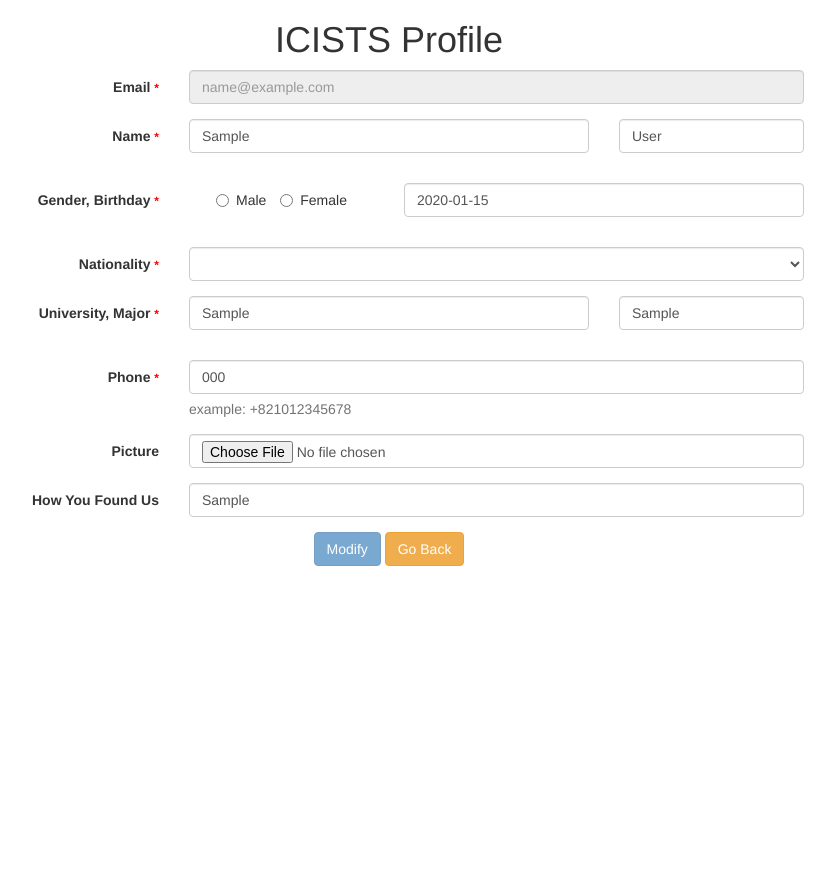
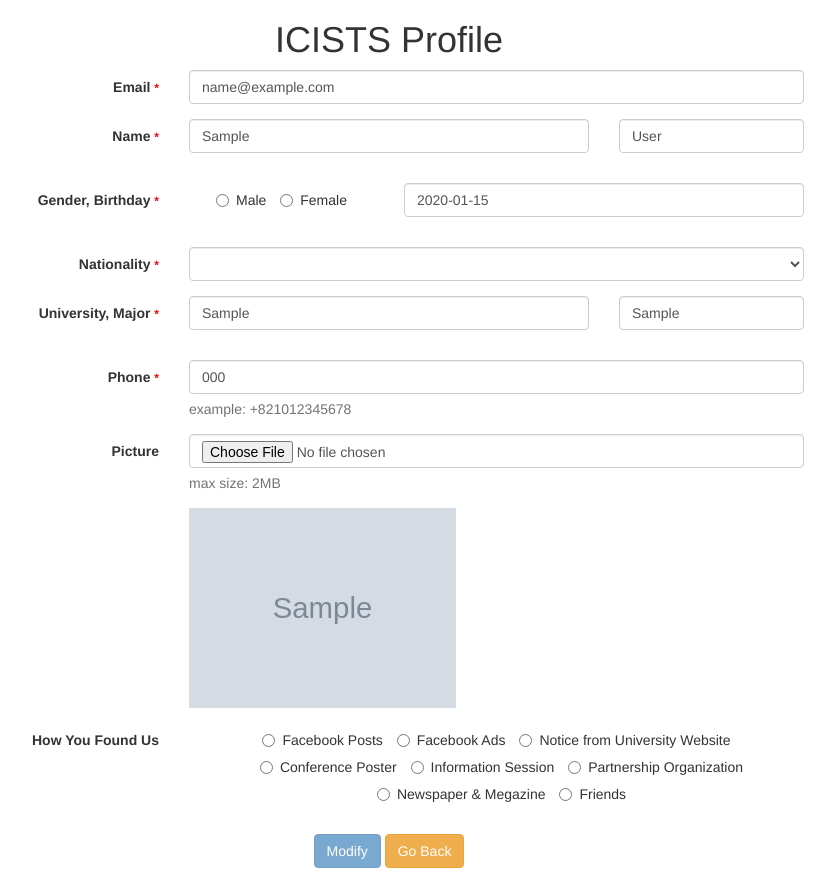
Before and after one commit to icists/ams, a Django app: page /session/profile/ in a window 1280 px wide. Shown: the whole page, without its empty margins (251-1086 px from the left). Before the commit the page ends 566 px from the top, so only its background shows below. Run offline with Django 3.2, Linux system fonts and the light colour scheme; a user stored in the database is signed in; tables that the repository leaves empty hold one stand-in row (values such as "Sample post"); grey boxes marked "Sample" are stand-in pictures; some libraries are stand-ins or nearby versions.

Commit message:
add profile edit

```diff
--- a/icists/icists/apps/session/models.py
+++ b/icists/icists/apps/session/models.py
@@ -1,15 +1,22 @@
 from django.db import models
+from django.core.exceptions import ValidationError
 from django.contrib.auth.models import User
 
 # Create your models here.
 class UserProfile(models.Model):
+    def validate_image(image_obj):
+        filesize = image_obj.file.size
+        if filesize > 2 * 1024 * 1024:
+            raise ValidationError("Size of image should less than 2MB")
+
     user = models.OneToOneField(User)
     birthday = models.DateField()
-    nationality = models.CharField(max_length = 45)
-    gender = models.CharField(max_length = 45)
-    phone = models.CharField(max_length = 45) #country_code + number
-    major = models.CharField(max_length = 45)
-    university = models.CharField(max_length = 70)
-    picture = models.ImageField(upload_to = 'profilepicture') #size limit to 2000*2000
-    how_you_found_us = models.CharField(max_length = 100)
-    address = models.CharField(max_length = 200, null=True)
+    nationality = models.CharField(max_length=45)
+    gender = models.CharField(max_length=45)
+    phone = models.CharField(max_length=45) #country_code + number
+    major = models.CharField(max_length=45)
+    university = models.CharField(max_length=70)
+    picture = models.ImageField(upload_to='profilepicture', null=True, blank=True,
+            validators=[validate_image]) #size limit to 2MB
+    how_you_found_us = models.CharField(max_length=100, null=True, blank=True)
+    address = models.CharField(max_length=200, null=True)
--- a/icists/icists/apps/session/views.py
+++ b/icists/icists/apps/session/views.py
@@ -17,18 +17,19 @@ def get_username(email):
     return ''
 
 
-def is_valid_email(email):
+def is_valid_email(email, exclude=''):
     if not re.match(r'[^@]+@[^@]+\.[^@]+', email):
         return False
 
-    users = User.objects.filter(email=email)
+    users = User.objects.filter(email=email).exclude(email=exclude)
     if len(users) > 0:
         return False
     return True
 
 
 def vcheck(request):
-    if is_valid_email(request.GET.get('email', '')):
+    if is_valid_email(request.GET.get('email', ''),
+		request.GET.get('exclude', '')):
         return HttpResponse(status=200)
     return HttpResponse(status=400)
 
@@ -74,23 +75,14 @@ def signup(request):
             password = user_f.cleaned_data['password']
             first_name = user_f.cleaned_data['first_name']
             last_name = user_f.cleaned_data['last_name']
-            birthday = user_profile_f.cleaned_data['birthday']
-            nationality = user_profile_f.cleaned_data['nationality']
-            gender = user_profile_f.cleaned_data['gender']
-            major = user_profile_f.cleaned_data['major']
-            university = user_profile_f.cleaned_data['university']
-            phone = user_profile_f.cleaned_data['phone']
-            picture = user_profile_f.cleaned_data['picture']
-            how_you_found_us = user_profile_f.cleaned_data['how_you_found_us']
 
             username = os.urandom(10).encode('hex')
             user = User.objects.create_user(username=username, first_name=first_name,
                 last_name=last_name, email=email, password=password)
             user.save()
 
-            user_profile = UserProfile(user=user, birthday=birthday, nationality=nationality,
-                gender=gender, major=major, university=university, phone=phone, picture=picture,
-                how_you_found_us=how_you_found_us)
+            user_profile = user_profile_f.save(commit=False)
+            user_profile.user = user
             user_profile.save()
         else:
             raise SuspiciousOperation()
@@ -99,7 +91,7 @@ def signup(request):
     return render(request, 'session/signup.html')
 
 
-@login_required()
+@login_required
 def profile(request, uid = ''):
     cuser = request.user
     if uid == '':
@@ -112,8 +104,20 @@ def profile(request, uid = ''):
     if len(userl) < 1:
         raise Http404()
     user = userl[0]
+    userprofile = UserProfile.objects.get(user=user)
 
-    userprofile = UserProfile.objects.get(user=user)
+    if request.method == "POST":
+        user_f = UserForm(request.POST)
+        user_profile_f = UserProfileForm(request.POST, request.FILES, instance=userprofile)
+	raw_email = request.POST.get('email', '')
+
+	if is_valid_email(raw_email, user.email) and user_f.is_valid() and user_profile_f.is_valid():
+	    user.email = user_f.cleaned_data['email']
+	    user.first_name = user_f.cleaned_data['first_name']
+	    user.last_name = user_f.cleaned_data['last_name']
+	    user.save()
+	    userprofile = user_profile_f.save()
+
     return render(request, 'session/profile.html', { 'user': user, 'userprofile': userprofile })
 
 
--- a/icists/icists/media/css/session.css
+++ b/icists/icists/media/css/session.css
@@ -43,3 +43,9 @@ span.required {
 span.required:before {
     content: "*";
 }
+
+img.profile {
+    height:200px;
+    width:auto;
+    float:left;
+}
--- a/icists/icists/templates/session/profile.html
+++ b/icists/icists/templates/session/profile.html
@@ -11,15 +11,16 @@
 
 {% block content %}
 <h1>ICISTS Profile</h1>
-<form class="form-horizontal" action="/session/signup/" method="post" enctype="multipart/form-data" data-toggle="validator">
+<form id="profile" class="form-horizontal" action="/session/profile/{{ user.username}}/" method="post" enctype="multipart/form-data" data-toggle="validator">
 	<fieldset>
         {% csrf_token %}
         <div class="form-group">
 			<label class="col-sm-3 control-label">Email <span class="required"></span></label>
 			<div class="col-sm-9">
-				<input type="text" class="form-control" placeholder="{{ user.email }}" disabled="disabled">
+				<input type="email" class="form-control" name="email" placeholder="asdf@example.com" required="required" value="{{ user.email }}" maxlength="50" data-remote="/session/vcheck/?exclude={{ user.email }}">
             </div>
         </div>
+		<input type="hidden" name="password" value="qwerty1234">
 		<div class="form-group">
 			<label class="col-sm-3 control-label">Name <span class="required"></span></label>
 			<div class="form-group col-sm-6">
@@ -68,13 +69,40 @@
 		<div class="form-group">
 			<label class="col-sm-3 control-label">Picture</label>
 			<div class="col-sm-9">
-				<input type="file" class="form-control" name="picture">
+				<input type="file" class="form-control" name="picture" data-vimage="vimage">
+				<p class="help-block">max size: 2MB</p><br/><br/>
+				{% if userprofile.picture %}
+				<img class="profile" src="{{ MEDIA_URL }}{{ userprofile.picture }}" alt="Profile Picture">
+				{% endif %}
 			</div>
 		</div>
 		<div class="form-group">
 			<label class="col-sm-3 control-label">How You Found Us</label>
-			<div class="col-sm-9">
-				<input type="text" class="form-control" name="how_you_found_us" placeholder="How You Found Us?" maxlength="100" value="{{ userprofile.how_you_found_us }}">
+			<div class="form-group col-sm-9">
+				<label class="radio-inline">
+					<input type="radio" id="how_you_found_us-options" name="how_you_found_us" value="Facebook Posts" required="required">Facebook Posts
+				</label>
+				<label class="radio-inline">
+					<input type="radio" id="how_you_found_us-options" name="how_you_found_us" value="Facebook Ads" required="required">Facebook Ads
+				</label>
+				<label class="radio-inline">
+					<input type="radio" id="how_you_found_us-options" name="how_you_found_us" value="Notice from University Website" required="required">Notice from University Website
+				</label>
+				<label class="radio-inline">
+					<input type="radio" id="how_you_found_us-options" name="how_you_found_us" value="Conference Poster" required="required">Conference Poster
+				</label>
+				<label class="radio-inline">
+					<input type="radio" id="how_you_found_us-options" name="how_you_found_us" value="Information Session" required="required">Information Session
+				</label>
+				<label class="radio-inline">
+					<input type="radio" id="how_you_found_us-options" name="how_you_found_us" value="Partnership Organization" required="required">Partnership Organization
+				</label>
+				<label class="radio-inline">
+					<input type="radio" id="how_you_found_us-options" name="how_you_found_us" value="Newspaper & Megazine" required="required">Newspaper &amp; Megazine
+				</label>
+				<label class="radio-inline">
+					<input type="radio" id="how_you_found_us-options" name="how_you_found_us" value="Friends" required="required">Friends
+				</label>
 			</div>
 		</div>
         <div class="form-group">
@@ -99,10 +127,21 @@ $(function() {
 		}));
 	});
 
-
 	$("input[name=gender][value='{{ userprofile.gender }}']").prop("checked", true);
+	$("input[name=how_you_found_us][value='{{ userprofile.how_you_found_us }}']").prop("checked", true);
 	$("select[name=nationality]").val("{{ userprofile.nationality }}").attr("selected", "selected");
 	$("input[name=phone]").val("{{ userprofile.phone }}");
+
+	var option = {
+		disable: true,
+		custom: {
+			vimage: function(el) { return el[0].files.length < 1 || el[0].files[0].size < 2 * 1024 * 1024 }
+		},
+		errors: {
+			vimage: "Size should be less than 2MB"
+		}
+	};
+	$('#profile').validator(option);
 
 	$("select[name=nationality]").change(function() {
 		var v = $("select[name=nationality]").val();
```
Also changed, not shown: icists/icists/apps/session/forms.py (+17 -15 lines), icists/icists/templates/session/signup.html (+22 -10 lines).
